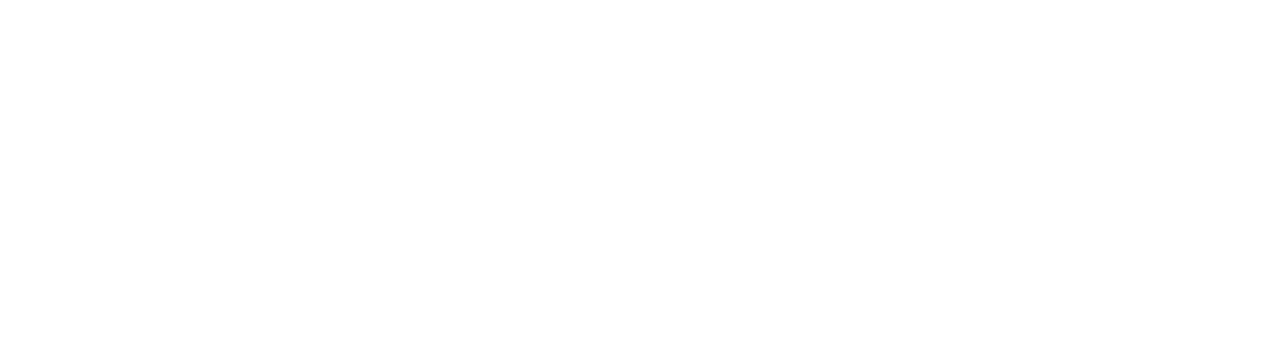
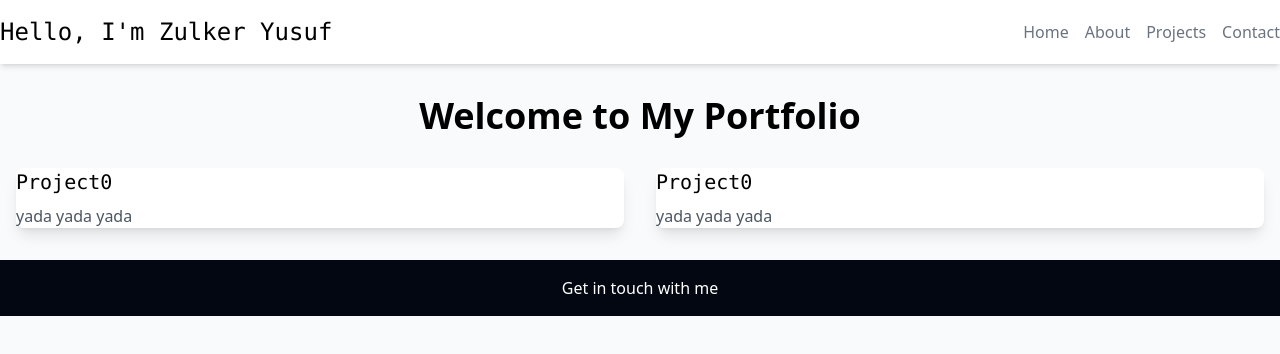
Before and after one commit to zulker0010/portfolio-site, an Astro site in the folder landing-page/: page / in a window 1280 px wide. Built offline with nearby package versions, Linux system fonts and the light colour scheme; Astro itself is replaced by a stand-in of ours.

Commit message:
skeleton build completed

```diff
--- a/landing-page/astro.config.mjs
+++ b/landing-page/astro.config.mjs
@@ -1,8 +1,9 @@
 import { defineConfig } from 'astro/config';
+import tailwind from "@astrojs/tailwind";
 
-import tailwind from "@astrojs/tailwind";
+import react from "@astrojs/react";
 
 // https://astro.build/config
 export default defineConfig({
-  integrations: [tailwind()]
+  integrations: [tailwind(), react()]
 });
--- a/landing-page/package.json
+++ b/landing-page/package.json
@@ -13,6 +13,8 @@
     "@astrojs/check": "^0.9.3",
     "@astrojs/react": "^3.6.2",
     "@astrojs/tailwind": "^5.1.0",
+    "@types/react": "^18.3.4",
+    "@types/react-dom": "^18.3.0",
     "astro": "^4.14.6",
     "react": "^18.3.1",
     "react-dom": "^18.3.1",
--- /dev/null
+++ b/landing-page/src/components/Card.tsx
@@ -0,0 +1,17 @@
+import React from "react";
+
+interface ProjectCardProps {
+ title : string;
+ description: string;
+}
+
+const ProjectCard: React.FC<ProjectCardProps> = ({title, description})=> {
+ return(
+  <div className="bg-white shadow-lg rounded-lg p500">
+    <h2 className="text-xl font-medium font-mono mb-2">{title}</h2>
+    <p className="text-gray-600">{description}</p>
+  </div>
+ );
+};
+
+export default ProjectCard;
--- /dev/null
+++ b/landing-page/src/components/footer.tsx
@@ -0,0 +1,14 @@
+import React from 'react';
+
+const Footer: React.FC = () => {
+ return(
+  <footer className='bg-gray-950 text-white py-4'>
+    <div className='container mx-auto text-center'>
+     <p> Get in touch with me</p>
+    </div>
+
+  </footer>
+ );
+};
+
+export default Footer
--- a/landing-page/src/pages/index.astro
+++ b/landing-page/src/pages/index.astro
@@ -1,4 +1,28 @@
 ---
 import React from "react";
 import Header from "../components/header";
+import Footer from "../components/footer";
+import ProjectCard from "../components/Card";
+
+const projects = [
+  { title: 'Project0', description: 'yada yada yada'},
+  { title: 'Project0', description: 'yada yada yada'}
+  //Add more project
+]
 ---
+<html>
+  <body class="bg-gray-50">
+    <Header />
+    <main class="container mx-auto px-4">
+      <section class="my-8">
+        <h1 class="text-4xl font-bold text-center">Welcome to My Portfolio</h1>
+        <div class="grid grid-cols-1 md:grid-cols-2 gap-8 mt-8">
+          {projects.map(project => (
+            <ProjectCard title={project.title} description={project.description} />
+          ))}
+        </div>
+      </section>
+    </main>
+    <Footer />
+  </body>
+</html>
--- a/landing-page/tsconfig.json
+++ b/landing-page/tsconfig.json
@@ -1,3 +1,7 @@
 {
-  "extends": "astro/tsconfigs/strict"
+  "extends": "astro/tsconfigs/strict",
+  "compilerOptions": {
+    "jsx": "react-jsx",
+    "jsxImportSource": "react"
+  }
 }
```
Also changed, not shown: 1 other file.
